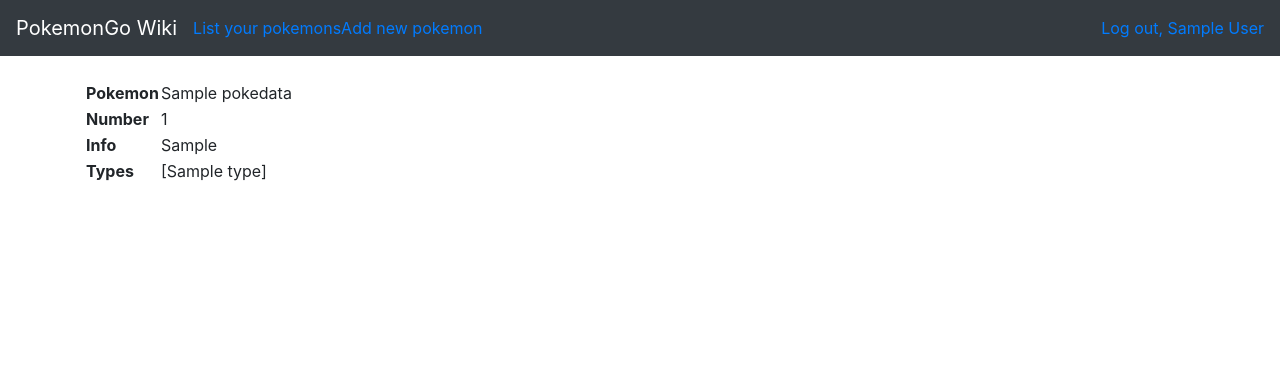
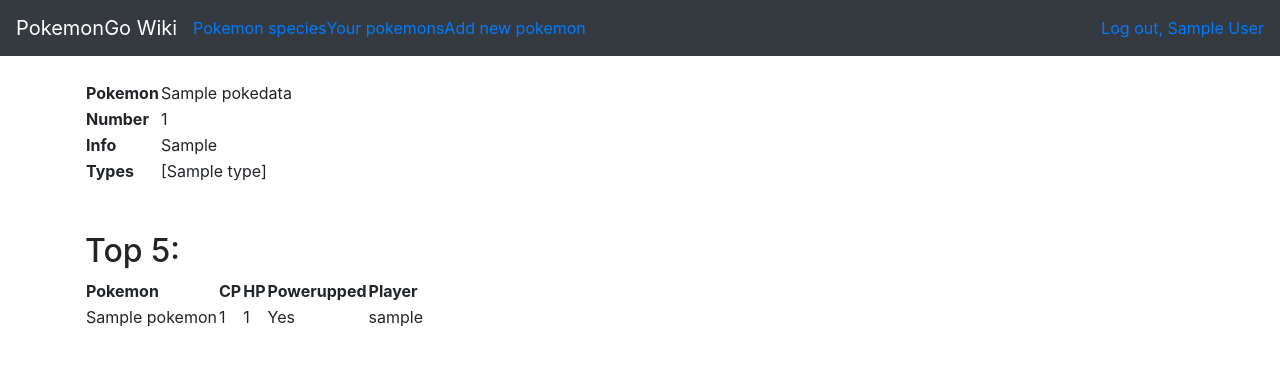
Before and after one commit to minkamanki/gotta-catch-em-all, a Flask app: page /pokedatas/1/ in a window 1280 px wide. Shown: the top 366 px of the page. Run offline with Flask 2, Linux system fonts and the light colour scheme; a user stored in the database is signed in; tables that the repository leaves empty hold one stand-in row (values such as "Sample post"); parts of the project's set-up code (start-up, migrations or seed data) failed here and were passed over; some libraries are stand-ins or nearby versions.

Commit message:
List top 10 pokemons and top 5 for species

```diff
--- a/application/auth/models.py
+++ b/application/auth/models.py
@@ -36,13 +36,14 @@
 
     @staticmethod
     def find_pokemons_for_user(accountId):
-        stmt = text("SELECT pokemon.id, pokemon.name, pokemon.cp, pokemon.hp, pokemon.powerupped FROM account"
+        stmt = text("SELECT pokemon.id, pokemon.name, pokemon.cp, pokemon.hp, pokemon.powerupped, pokedata.name FROM account"
                      " LEFT JOIN pokemon ON pokemon.account_id = account.id"
+                     " LEFT JOIN pokedata ON pokemon.pokedata_id = pokedata.id"
                      " WHERE (account.id = :accountId)").params(accountId=accountId)
         res = db.engine.execute(stmt)
 
         response = []
         for row in res:
-            response.append({"id":row[0], "name":row[1], "cp":row[2], "hp":row[3], "powerupped":row[4]})
+            response.append({"id":row[0], "name":row[1], "cp":row[2], "hp":row[3], "powerupped":row[4], "species":row[5]})
 
         return response
--- a/application/pokedatas/models.py
+++ b/application/pokedatas/models.py
@@ -1,5 +1,6 @@
 from application import db
 from application.models import Base
+from sqlalchemy.sql import text
 
 association_table = db.Table('pokemontype',
     db.Column('type_id', db.Integer, db.ForeignKey('type.id')),
@@ -19,6 +20,22 @@
     def __init__(self, name):
         self.name = name
 
+    @staticmethod
+    def find_pokemons_best_for_species(pokedataId):
+        stmt = text("SELECT pokemon.id, pokemon.name, pokemon.cp, pokemon.hp, pokemon.powerupped, account.username FROM pokedata"
+                     " LEFT JOIN pokemon ON pokemon.pokedata_id = pokedata.id"
+                     " LEFT JOIN account ON pokemon.account_id = account.id"
+                     " WHERE (pokedata.id = :pokedataId)"
+                     " ORDER BY pokemon.cp DESC"
+                     " LIMIT 5").params(pokedataId=pokedataId)
+        res = db.engine.execute(stmt)
+
+        response = []
+        for row in res:
+            response.append({"id":row[0], "name":row[1], "cp":row[2], "hp":row[3], "powerupped":row[4], "player":row[5]})
+
+        return response
+
 class Type(Base):
 
     __tablename__ = "type"
--- a/application/pokedatas/views.py
+++ b/application/pokedatas/views.py
@@ -87,4 +87,4 @@
 
 @app.route("/pokedatas/<pokedata_id>/", methods=["GET"])
 def pokedata_pokemon(pokedata_id):
-    return render_template("pokedatas/pokemon.html", pokemon = pokedata.query.get(pokedata_id))
+    return render_template("pokedatas/pokemon.html", pokemon = pokedata.query.get(pokedata_id), bestpokemons = pokedata.find_pokemons_best_for_species(pokedata_id))
--- a/application/templates/layout.html
+++ b/application/templates/layout.html
@@ -1,28 +1,42 @@
 <!DOCTYPE html>
 <html>
+
 <head>
   <meta charset="utf-8">
   <title>PokemonGo Wiki</title>
-    <link rel="stylesheet" href="https://maxcdn.bootstrapcdn.com/bootstrap/4.0.0/css/bootstrap.min.css" integrity="sha384-Gn5384xqQ1aoWXA+058RXPxPg6fy4IWvTNh0E263XmFcJlSAwiGgFAW/dAiS6JXm" crossorigin="anonymous">
+  <link rel="stylesheet" href="https://maxcdn.bootstrapcdn.com/bootstrap/4.0.0/css/bootstrap.min.css" integrity="sha384-Gn5384xqQ1aoWXA+058RXPxPg6fy4IWvTNh0E263XmFcJlSAwiGgFAW/dAiS6JXm"
+    crossorigin="anonymous">
 </head>
 
 <body>
   <nav class="navbar navbar-expand-md navbar-dark bg-dark mb-4">
     <a class="navbar-brand" href="/">PokemonGo Wiki</a>
-      <button class="navbar-toggler" type="button" data-toggle="collapse" data-target="#navbarCollapse" aria-controls="navbarCollapse" aria-expanded="false" aria-label="Toggle navigation">
+    <button class="navbar-toggler" type="button" data-toggle="collapse" data-target="#navbarCollapse" aria-controls="navbarCollapse"
+      aria-expanded="false" aria-label="Toggle navigation">
       <span class="navbar-toggler-icon"></span>
     </button>
     <div class="collapse navbar-collapse" id="navbarCollapse">
-        {% if current_user.is_authenticated %}
+
       <ul class="navbar-nav mr-auto">
         <li class="nav-item">
-            <li><a href="{{ url_for('pokemons_index') }}">List your pokemons</a> </li>
+          <li>
+              <a href="{{ url_for('pokedata_list') }}">Pokemon species</a>
+          </li>
+        </li>
+        {% if current_user.is_authenticated %}
+        <li class="nav-item">
+          <li>
+            <a href="{{ url_for('pokemons_index') }}">Your pokemons</a>
+          </li>
         </li>
         <li class="nav-item">
-            <li><a href="{{ url_for('pokemons_form') }}">Add new pokemon</a> </li>
+          <li>
+            <a href="{{ url_for('pokemons_form') }}">Add new pokemon</a>
           </li>
+        </li>
+        {% endif %}
       </ul>
-        {% endif %}
+
       <div class="form-inline mt-2 mt-md-0">
         {% if current_user.is_authenticated %}
         <a href="{{ url_for('auth_logout') }}">Log out, {{ current_user.name }}</a>
@@ -36,12 +50,15 @@
 
 
   <div class="container">
-      {% block body %}
-      {% endblock %}
+    {% block body %} {% endblock %}
   </div>
 
-    <script src="https://code.jquery.com/jquery-3.2.1.slim.min.js" integrity="sha384-KJ3o2DKtIkvYIK3UENzmM7KCkRr/rE9/Qpg6aAZGJwFDMVNA/GpGFF93hXpG5KkN" crossorigin="anonymous"></script>
-    <script src="https://cdnjs.cloudflare.com/ajax/libs/popper.js/1.12.9/umd/popper.min.js" integrity="sha384-ApNbgh9B+Y1QKtv3Rn7W3mgPxhU9K/ScQsAP7hUibX39j7fakFPskvXusvfa0b4Q" crossorigin="anonymous"></script>
-    <script src="https://maxcdn.bootstrapcdn.com/bootstrap/4.0.0/js/bootstrap.min.js" integrity="sha384-JZR6Spejh4U02d8jOt6vLEHfe/JQGiRRSQQxSfFWpi1MquVdAyjUar5+76PVCmYl" crossorigin="anonymous"></script>
+  <script src="https://code.jquery.com/jquery-3.2.1.slim.min.js" integrity="sha384-KJ3o2DKtIkvYIK3UENzmM7KCkRr/rE9/Qpg6aAZGJwFDMVNA/GpGFF93hXpG5KkN"
+    crossorigin="anonymous"></script>
+  <script src="https://cdnjs.cloudflare.com/ajax/libs/popper.js/1.12.9/umd/popper.min.js" integrity="sha384-ApNbgh9B+Y1QKtv3Rn7W3mgPxhU9K/ScQsAP7hUibX39j7fakFPskvXusvfa0b4Q"
+    crossorigin="anonymous"></script>
+  <script src="https://maxcdn.bootstrapcdn.com/bootstrap/4.0.0/js/bootstrap.min.js" integrity="sha384-JZR6Spejh4U02d8jOt6vLEHfe/JQGiRRSQQxSfFWpi1MquVdAyjUar5+76PVCmYl"
+    crossorigin="anonymous"></script>
 </body>
+
 </html>
--- a/application/templates/pokedatas/pokemon.html
+++ b/application/templates/pokedatas/pokemon.html
@@ -22,5 +22,37 @@
         <td>{{ pokemon.types }}</td>
     </tr>
 </table>
+<br>
+<br>
+<h2>Top 5:</h2>
+{% if bestpokemons %}
+  <table>
+    <tr>
+      <th>Pokemon</th>
+      <th>CP</th>
+      <th>HP</th>
+      <th>Powerupped</th>
+      <th>Player</th>
+      <th></th>
+    </tr>
+    {% for pokemon in bestpokemons %}
+    {% if pokemon.id %}
+    <tr>
+      <td>{{ pokemon.name }}</td>
+      <td>{{ pokemon.cp }}</td>
+      <td>{{ pokemon.hp }}</td>
+      {% if pokemon.powerupped == 1 %}
+      <td>Yes</td>
+      {% else %}
+      <td>No</td>
+      {% endif %}
+      <td>{{ pokemon.player }}</td>
+    </tr>
+    {% endif %}
+    {% endfor %}
+  </table>
+{% else %}
+  <p>There isn't any these pokemons yet!</p>
+{% endif %}
 
 {% endblock %}
--- a/application/templates/pokemons/list.html
+++ b/application/templates/pokemons/list.html
@@ -5,6 +5,7 @@
   <table>
     <tr>
       <th>Pokemon</th>
+      <th>Name</th>
       <th>CP</th>
       <th>HP</th>
       <th>Powerupped</th>
@@ -13,6 +14,7 @@
     {% for pokemon in pokemons %}
     {% if pokemon.id %}
     <tr>
+      <td>{{ pokemon.species }}</td>
       <td><a href="{{ url_for('pokemons_pokemon', pokemon_id=pokemon.id) }}"> {{ pokemon.name }}</a> </td>
       <td>{{ pokemon.cp }}</td>
       <td>{{ pokemon.hp }}</td>
--- a/application/views.py
+++ b/application/views.py
@@ -1,6 +1,7 @@
 from flask import render_template
 from application import app
+from application.pokemons.models import pokemon
 
 @app.route("/")
 def index():
-    return render_template("index.html")
+    return render_template("index.html", bestpokemons = pokemon.find_pokemons_best())
```
Also changed, not shown: application/pokemons/models.py (+16 -0 lines), application/templates/index.html (+34 -7 lines). Lines whose indentation alone changed are shown as unchanged.
